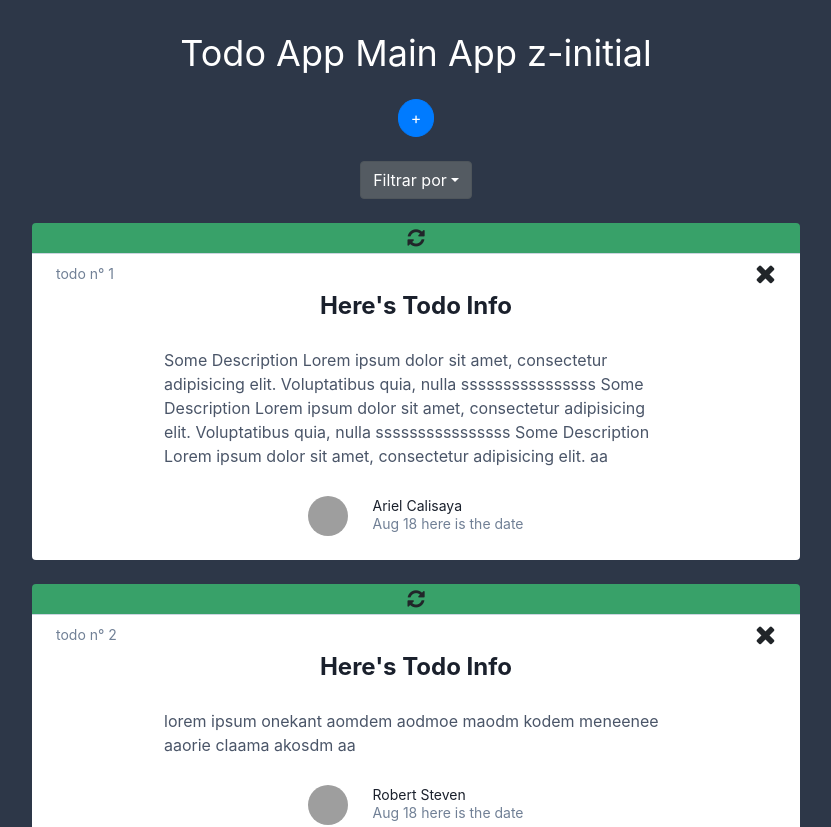
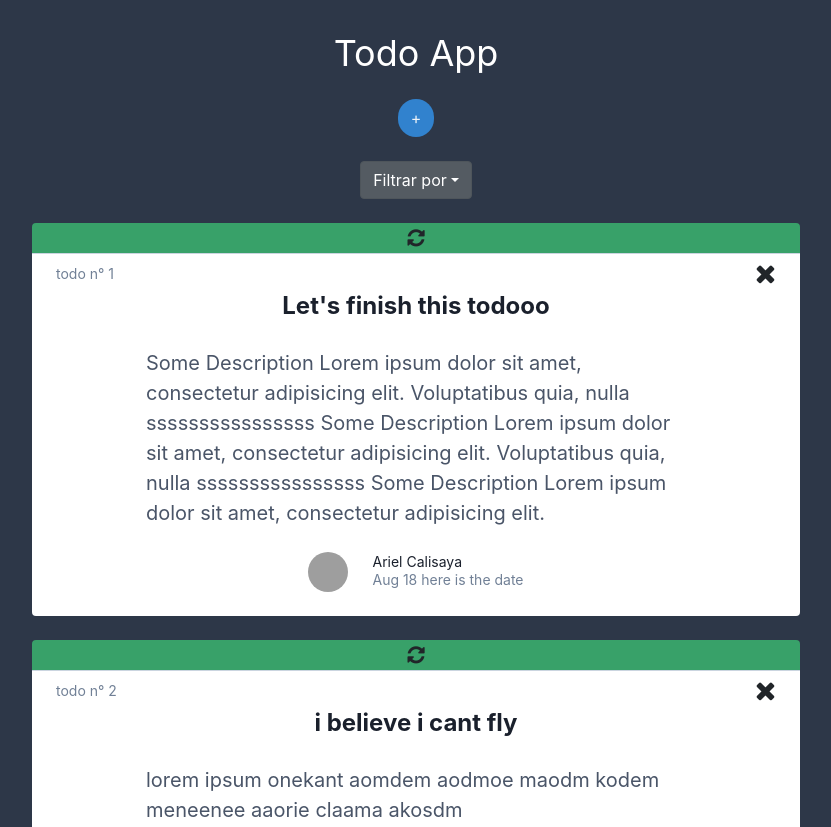
Before and after one commit to ArielCalisaya/Todo-List_WithRedux, a React (Create React App) app: page / in a window 1280 px wide. Shown: the top 827 px of the page, without its empty margins (224-1055 px from the left). Built offline with nearby package versions, Linux system fonts and the light colour scheme; grey boxes are pictures that could not be loaded.

Commit message:
Todo no todo for now

```diff
--- a/public/index.html
+++ b/public/index.html
@@ -18,7 +18,7 @@
 
     <title>React App</title>
   </head>
-  <body>
+  <body class="lg:bg-gray-800 bg-gray-900 ">
 
     <div id="root"></div>
 
--- a/src/App.js
+++ b/src/App.js
@@ -9,7 +9,7 @@ const App = () => {
     return(
         <Provider store={store}>
             <main className="lg:bg-gray-800 bg-gray-900 items-center flex-col flex  text-center justify-center text-xl" >
-                <h1 className="text-4xl text-white pt-8 pb-6 ">Todo App Main App z-initial</h1>
+                <h1 className="text-4xl text-white pt-8 pb-6 ">Todo App</h1>
                 <InputFilter />
                 <List/>
             </main>
--- a/src/components/list.jsx
+++ b/src/components/list.jsx
@@ -2,19 +2,14 @@ import React from 'react';
 import { connect } from 'react-redux';
 
 
-const List = ({LisTodo}) => (
-
-<section>
-    <div className="container-todo lg:pt-0 pb-6 lg:ml-64 lg:mr-64">
-        {
+const List = ({LisTodo, Eliminar}) => {
+    const TodoList = LisTodo.length ? (
         LisTodo.map(l => {
             return(
                 <div key={l.id} className="max-w-sm w-full lg:max-w-full pt-4">
-                        <button className="sm:w-20 lg:w-full focus:outline-none focus:shadow-outline  bg-green-600 font-semibold hover:text-white py-0 lg:rounded-none w-20 rounded-b rounded-full md:rounded-full  md:rounded-b lg:rounded-t">
+                    <button className="sm:w-20 lg:w-full focus:outline-none focus:shadow-outline  bg-green-600 font-semibold hover:text-white py-0 lg:rounded-none w-20 rounded-b rounded-full md:rounded-full md:rounded-b lg:rounded-t">
                         <i className="fa fa-refresh" aria-hidden="true"></i>
                     </button>
-
-
                     <div className="border-gray-400 lg:border-l-0 lg:border-t lg:border-gray-400 bg-white sm:rounded lg:rounded-t-none lg:rounded-b-none  lg:rounded-b pl-4 pb-4 pr-4 lg:pt-1 flex flex-col justify-between leading-normal">
                         <div className="mb-6 text-webkit-center">
                             <div className="flex justify-between">
@@ -22,13 +17,15 @@ const List = ({LisTodo}) => (
                                     todo n° {l.id}
                                 </p>
 
-                                    <button className="focus:outline-none focus:shadow-outline">
+                                <button
+                                onClick={() => Eliminar(l)}
+                                className="focus:outline-none focus:shadow-outline">
                                     <i className="fa fa-times fa-lg" aria-hidden="true"></i>
                                 </button>
                             </div>
-                                <div className="text-gray-900 font-bold text-2xl mb-6">Here's Todo Info</div>
-                                <div className="text-container lg:m-6 lg:mb-1 ">
-                                    <p className=" text-gray-700 text-base text-left lg:w-3/4">{l.description} aa</p>
+                            <div className="text-gray-900 font-bold text-2xl mb-6">{l.todo}</div>
+                            <div className="text-container  ">
+                                <p className=" text-gray-700  text-left lg:w-3/4">{l.description}</p>
                             </div>
                         </div>
                         <div className="flex items-center justify-center">
@@ -42,20 +39,35 @@ const List = ({LisTodo}) => (
                     </div>
 
                 </div>
-
             )
         })
+    ) : (
+        <p className="w-64 h-64  bg-gray-400 ">Felicidades, no hay más cosas por hacer</p>
+    )
+
+return(
+<section>
+    <div className="container-todo lg:pt-0 pb-6 lg:ml-64 lg:mr-64">
+        {
+            TodoList
         }
     </div>
 </section>
-)
+)}
 
 
 const mapStateToProps = state => ({
     LisTodo: state.todo
 })
 
-const mapDispatchToProps = dispatch => ({})
+const mapDispatchToProps = dispatch => ({
+    Eliminar(todo) {
+        dispatch({
+            type:"ELIMINAR_TODO",
+            todo
+        })
+    }
+})
 
 
 export default connect(mapStateToProps, mapDispatchToProps)(List)
--- a/src/components/todoInput&Filter.jsx
+++ b/src/components/todoInput&Filter.jsx
@@ -2,14 +2,11 @@ import React from 'react';
 import Filter from './filter';
 import { connect } from 'react-redux';
 
-class InputFilter extends React.Component {
-
-    render(){
+const InputFilter = ({AddTodo}) => {
         return(
-
             <div className="lg:pl-64 lg:pr-64 flex lg:w-full  flex-col  lg:justify-between">
             <div className="">
-                <button type="button" className="btn  mb-6 btn-primary rounded-full" data-toggle="modal" data-target="#exampleModalCenter">
+                <button type="button" className="btn  mb-6 bg-blue-600 text-gray-200 rounded-full" data-toggle="modal" data-target="#Modal-Input">
                   +
                 </button>
             </div>
@@ -17,21 +14,25 @@ class InputFilter extends React.Component {
                 <Filter/>
             </div>
 
-                <div className="modal fade" id="exampleModalCenter" tabIndex="-1" role="dialog" aria-labelledby="exampleModalCenterTitle" aria-hidden="true">
+                <div className="modal fade" id="Modal-Input" tabIndex="-1" role="dialog" aria-labelledby="exampleModalCenterTitle" aria-hidden="true">
                   <div className="modal-dialog modal-dialog-centered" role="document">
                     <div className="modal-content">
-                      <div className="modal-header">
-                        <h5 className="modal-title" id="exampleModalCenterTitle">Modal title</h5>
-                        <button type="button" className="close" data-dismiss="modal" aria-label="Close">
-                          <span aria-hidden="true">&times;</span>
-                        </button>
+                      <div className="modal-header block">
+                      <button type="button" className="close" data-dismiss="modal" aria-label="Close">
+                      <span aria-hidden="true">&times;</span>
+                      </button>
+                        <h5 className="modal-title text-center" id="exampleModalCenterTitle">Añadir nuevo To do</h5>
                       </div>
-                      <div className="modal-body">
-                        ...
+                      <div className="modal-body flex flex-col">
+                        <input className="mb-6 p-2 border-gray-700 rounded border-t border-b border-r border-l" type="text" placeholder="To do"/>
+                        <textarea className="w-full p-2 h-48 border-gray-700 rounded border-t border-b border-r border-l" placeholder="Description"></textarea>
                       </div>
                       <div className="modal-footer">
-                        <button type="button" className="btn btn-secondary" data-dismiss="modal">Close</button>
-                        <button type="button" className="btn btn-primary">Save changes</button>
+                        <button type="button" className="btn btn-danger" data-dismiss="modal">Close</button>
+                        <button
+                        onClick={() => AddTodo()}
+                        type="button"
+                        className="btn btn-success">Add to do</button>
                       </div>
                     </div>
                   </div>
@@ -39,12 +40,17 @@ class InputFilter extends React.Component {
             </div>
 
         )
-    }
-
 }
 const mapStateToProps = state => ({
     LisTodo: state.todo,
 })
-const mapDispatchToProps = dispatch => ({})
+const mapDispatchToProps = dispatch => ({
+    AddTodo(TodoId) {
+        dispatch({
+            type:"AGREGAR_TODO",
+            TodoId
+        })
+    }
+})
 
 export default connect(mapStateToProps, mapDispatchToProps)(InputFilter)
--- a/src/store.js
+++ b/src/store.js
@@ -7,24 +7,40 @@ const initialState = {
             id:1,
             name: "Ariel Calisaya",
             photo: "https://www.underconsideration.com/brandnew/archives/me_bank_logo_detail.png",
+            todo: "Let's finish this todooo",
             description: 'Some Description Lorem ipsum dolor sit amet, consectetur adipisicing elit. Voluptatibus quia, nulla ssssssssssssssss Some Description Lorem ipsum dolor sit amet, consectetur adipisicing elit. Voluptatibus quia, nulla ssssssssssssssss Some Description Lorem ipsum dolor sit amet, consectetur adipisicing elit.'
         },
         {
             id:2,
             name: "Robert Steven",
             photo: "http://assets2.ignimgs.com/2015/03/11/the-simpsons-homer-simpson-wallpaperjpg-57aa94_1280w.jpgs",
+            todo: "i believe i cant fly",
             description: 'lorem ipsum onekant aomdem aodmoe maodm kodem meneenee aaorie claama akosdm'
         },
         {
             id:3,
             name: "Thomas Gihn",
             photo: "http://margaretperry.org/wp-content/uploads/2014/10/Cantinflas.jpg",
+            todo: "Redux is very interesting",
             description:' ayer fui a mcdonalds por ende me urgio '
         }
     ],
 }
 
 const ReduccerList = (state = initialState, action) => {
+
+    if (action.type === "AGREGAR_TODO") {
+        return(
+            {}
+        )
+    }
+
+    if(action.type ==="ELIMINAR_TODO") {
+        return {
+            todo: state.todo.filter(l => l.id !== action.todo.id)
+        }
+    }
+
     return state
 }
 
```
Lines whose indentation alone changed are shown as unchanged.
